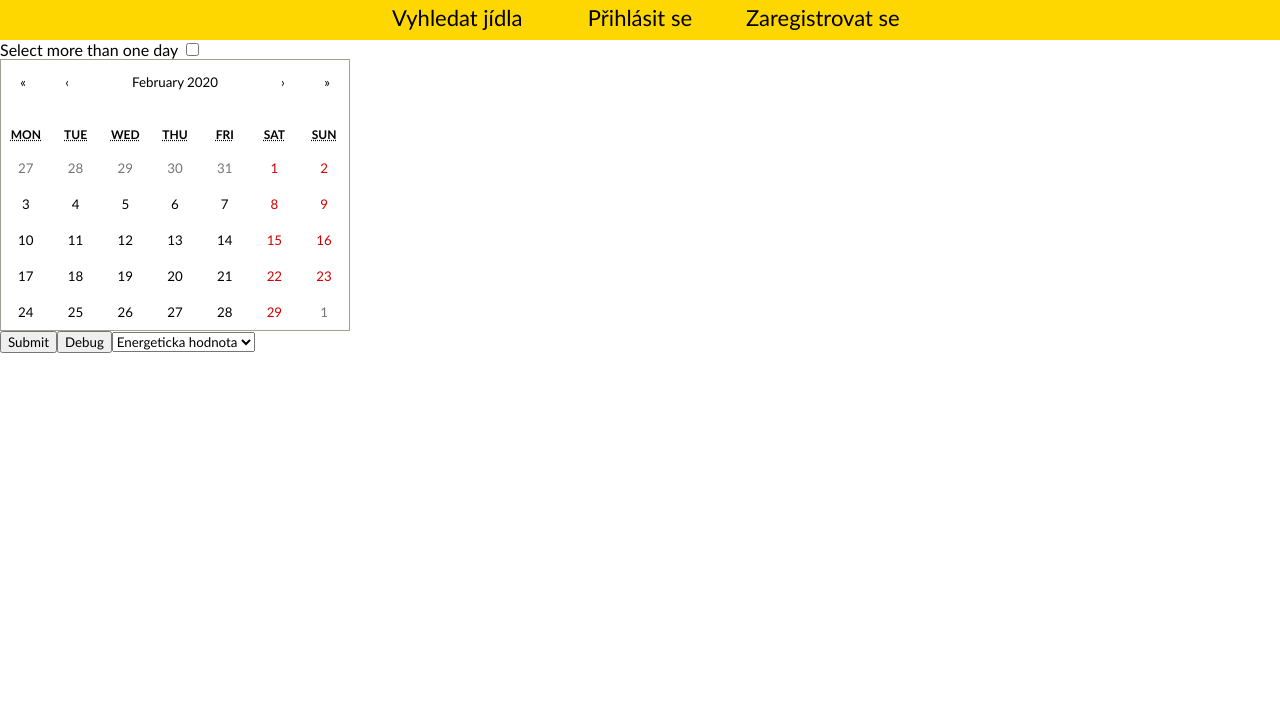
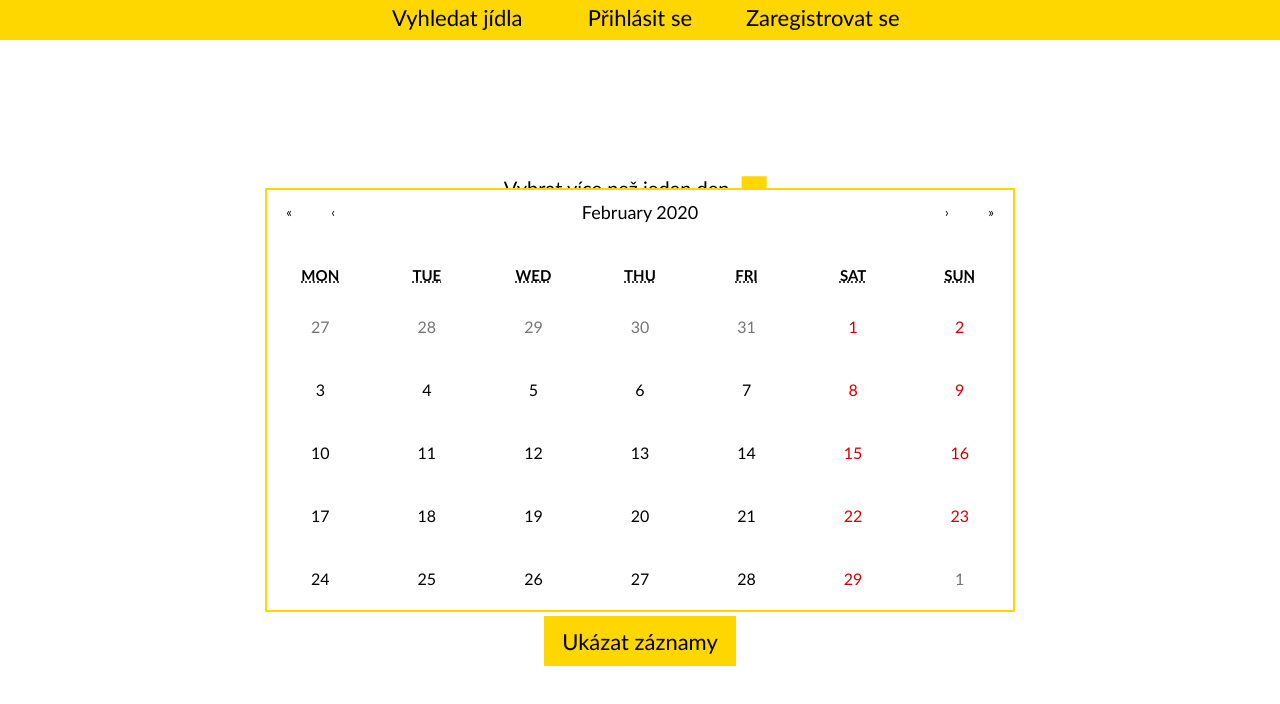
Before and after one commit to DavidCech/dietdiary-frontend, a React (Create React App) app: page /viewDiaryEntries in a window 1280 px wide. Shown: the top 704 px of the page. Built offline with nearby package versions, Linux system fonts and the light colour scheme.

Commit message:
Almost finished styling ViewDiaryEntries, have to check the overflow on the preview cells and set max width to some reasonable value and deal with the burned calories divs.

```diff
--- a/src/action-creators/diaryEntryActionCreator.js
+++ b/src/action-creators/diaryEntryActionCreator.js
@@ -90,7 +90,7 @@ export const deleteDiaryEntry = (diaryEntry) => dispatch => {
 //Sets all properties of diaryEntryReducer in Store to their initial values
 export const diaryEntryCleanUp = () => dispatch => {
     dispatch({
-        type: 'SEACHED_DIARYENTRY_CLEANUP',
+        type: 'SEARCHED_DIARYENTRY_CLEANUP',
     })
 
 };
--- a/src/components/ViewDiaryEntries.js
+++ b/src/components/ViewDiaryEntries.js
@@ -3,6 +3,8 @@ import Calendar from "react-calendar";
 import {connect} from 'react-redux';
 import {getDiaryEntries, diaryEntryCleanUp, deleteDiaryEntry} from "../action-creators/diaryEntryActionCreator";
 import {BarChart, XAxis, YAxis, CartesianGrid, Tooltip, Legend, Bar} from 'recharts';
+import '../styles/viewdiaryentries.css';
+import '@fortawesome/fontawesome-free/css/all.min.css';
 
 //This component serves as GUI for viewing diaryEntries
 class ViewDiaryEntries extends Component {
@@ -18,6 +20,7 @@ class ViewDiaryEntries extends Component {
         this.handleSelect = this.handleSelect.bind(this);
         this.generateTable = this.generateTable.bind(this);
         this.deleteDiaryEntry = this.deleteDiaryEntry.bind(this);
+        this.diaryEntriesCleanUp = this.diaryEntriesCleanUp.bind(this);
     }
 
     //Initializes state property of the component
@@ -81,14 +84,19 @@ class ViewDiaryEntries extends Component {
             this.props.getDiaryEntries(JSON.stringify(this.state.date));
             this.setState({inputError: ""})
         } else {
-            this.setState({inputError: "Musíte zvolit datum nebo data v kalendáři"})
+            this.setState({inputError: "Nejdříve musíte zvolit datum nebo data v kalendáři"})
         }
     };
 
     //Changes the show property of state which determines whether the BarChart will show information about calories or
     //nutritional values
     handleSelect = (event) => {
-        this.setState({show: event.target.value})
+        if(this.state.show==="kcal"){
+            this.setState({show: "nutrition"})
+        }else {
+            this.setState({show: "kcal"})
+        }
+
     };
 
     //Alters the Legend text used by the BarChart, it prevents the Legend from rendering items used by the BarChart to
@@ -106,9 +114,7 @@ class ViewDiaryEntries extends Component {
 
     //Cleans up searched diaryEntries from the Redux Store
     componentWillUnmount(){
-        if(this.props.diaryEntryCleanUp){
-            this.props.diaryEntryCleanUp();
-        }
+        this.diaryEntriesCleanUp();
     }
 
     //Deletes the given diaryEntry if it is the author of the diaryEntry who calls this function
@@ -118,26 +124,63 @@ class ViewDiaryEntries extends Component {
         }
     };
 
+    //Cleans up searched diaryEntries from the Redux Store, and resets some properties of state to their initial values
+    diaryEntriesCleanUp = () => {
+        this.setState({
+            date: null,
+            multipleSelection: false,
+            show: "kcal",
+            inputError: ""
+        });
+        if(this.props.diaryEntryCleanUp){
+            this.props.diaryEntryCleanUp();
+        }
+    };
+
     render() {
-        //Doesn't show chart before user submits date(s) of the diaryEntry(/ies) or if there are no diaryEntries for the
-        //submitted dates
+        //Toggles between showing diaryEntry(/ies) for the selected days after the user submits them and showing the
+        //calendar
         let displayChart = 'none';
+        let displayCalendar = 'block';
         if (this.state.data.length !== 0 && this.props.searchedDiaryEntries) {
             displayChart = 'block';
+            displayCalendar = 'none';
         }
 
         //If it is the author of the diaryEntry who views it, this code renders a delete button, else if the user chooses
         //to delete the diaryEntry via the aforementioned delete button it shows a message with the outcome of the delete
         let conditionalDelete;
         let deleteMessage;
+        let messageStyle = {display: "none"};
         if(!Array.isArray(this.props.searchedDiaryEntries) && this.props.searchedDiaryEntries){
-            console.log(this.props.searchedDiaryEntries);
-            let deleteButton = <button className="delete-button" onClick={this.deleteDiaryEntry}>X</button>;
+            let deleteButton = <i onClick={this.deleteDiaryEntry} className="far fa-trash-alt delete-button" />;
             conditionalDelete = localStorage.getItem('username')===this.props.searchedDiaryEntries.authorUsername ? deleteButton : <div />;
         } else if (this.props.deleteMessage && !this.props.searchedDiaryEntries){
-            deleteMessage = <span>{this.props.deleteMessage}</span>;
+            messageStyle = {
+                display: "block",
+                color: "green",
+                position: "fixed",
+                top: "50%",
+                left: "50%",
+                msTransform: "translate(-50%, -50%)",
+                transform: "translate(-50%, -50%)",
+                fontSize: "24px",
+            };
+            displayChart = 'none';
+            displayCalendar = 'none';
+            deleteMessage = <span style={messageStyle}>{this.props.deleteMessage}</span>;
         } else if (this.state.inputError!==""){
-            deleteMessage = <span>{this.state.inputError}</span>;
+            messageStyle = {
+                display: "block",
+                color: "red",
+                position: "fixed",
+                top: "86%",
+                left: "50%",
+                msTransform: "translate(-50%, -50%)",
+                transform: "translate(-50%, -50%)",
+                fontSize: "16px",
+            };
+            deleteMessage = <span style={messageStyle}>{this.state.inputError}</span>;
         }
 
         //Shows either chart for calories or nutritional values which depends on show attribute of state which user changes
@@ -145,52 +188,57 @@ class ViewDiaryEntries extends Component {
         let barsHtml = [];
         if (this.state.show === 'kcal') {
             barsHtml.push(<Bar dataKey="kcal" fill="#18139c" stroke="#18139c" stackId="a" key={this.getKey()}
-                               isAnimationActive={false}/>);
+                               isAnimationActive={false} maxBarSize={100}/>);
             barsHtml.push(<Bar dataKey="goalKcal" fill="none" stroke="#18139c" stackId="a" key={this.getKey()}
-                               isAnimationActive={false}/>);
+                               isAnimationActive={false} maxBarSize={100}/>);
         } else {
             barsHtml.push(<Bar dataKey="carbs" stackId="a" fill="#d67e0f" stroke="#d67e0f" key={this.getKey()}
-                               isAnimationActive={false}/>);
+                               isAnimationActive={false} maxBarSize={100}/>);
             barsHtml.push(<Bar dataKey="goalCarbs" stackId="a" fill="none" stroke="#d67e0f" key={this.getKey()}
-                               isAnimationActive={false}/>);
+                               isAnimationActive={false} maxBarSize={100}/>);
             barsHtml.push(<Bar dataKey="protein" stackId="b" fill="#ab1d1d" stroke="#ab1d1d" key={this.getKey()}
-                               isAnimationActive={false}/>);
+                               isAnimationActive={false} maxBarSize={100}/>);
             barsHtml.push(<Bar dataKey="goalProtein" stackId="b" fill="none" stroke="#ab1d1d" key={this.getKey()}
-                               isAnimationActive={false}/>);
+                               isAnimationActive={false} maxBarSize={100}/>);
             barsHtml.push(<Bar dataKey="fibre" stackId="c" fill="#1c7800" stroke="#1c7800" key={this.getKey()}
-                               isAnimationActive={false}/>);
+                               isAnimationActive={false} maxBarSize={100}/>);
             barsHtml.push(<Bar dataKey="goalFibre" stackId="c" fill="none" stroke="#1c7800" key={this.getKey()}
-                               isAnimationActive={false}/>);
+                               isAnimationActive={false} maxBarSize={100}/>);
             barsHtml.push(<Bar dataKey="fat" stackId="d" fill="saddlebrown" stroke="saddlebrown" key={this.getKey()}
-                               isAnimationActive={false}/>);
+                               isAnimationActive={false} maxBarSize={100}/>);
             barsHtml.push(<Bar dataKey="goalFat" stackId="d" fill="none" stroke="saddlebrown" key={this.getKey()}
-                               isAnimationActive={false}/>);
+                               isAnimationActive={false} maxBarSize={100}/>);
         }
 
+        //Generates text of the button which switches between the graph showing kcal and nutritional values
+        let buttonText = this.state.show==="kcal" ? "Ukázat nutriční hodnoty" : "Ukázat kilokalorie";
+
         return (
-            <div>
-                Select more than one day <input type="checkbox" onClick={this.handleCheckbox}/>
-                <Calendar onChange={this.changeDate} selectRange={this.state.multipleSelection}
-                          value={this.state.date}/>
-                <button onClick={this.handleSubmit}>Submit</button>
-                <button onClick={() => {
-                    console.log(this.state)
-                }}>Debug
-                </button>
+            <div className="view-diaryentries-wrapper">
+                <div className="calendar-wrapper" style={{display: displayCalendar}}>
+                    <div className="range-div">
+                        <span className="range-label">{"Vybrat více než jeden den"}</span>
+                        <label className="container">
+                            <input type="checkbox" onChange={this.handleCheckbox}/>
+                            <span className="checkmark" />
+                        </label>
+                    </div>
+                    <Calendar onChange={this.changeDate} selectRange={this.state.multipleSelection}
+                              value={this.state.date} maxDetail="month"/>
+                    <button className="view-diaryentries-submit" onClick={this.handleSubmit}>{"Ukázat záznamy"}</button>
+                </div>
 
-                <select value={this.state.show} onChange={this.handleSelect}>
-                    <option value="kcal">Energeticka hodnota</option>
-                    <option value="nutrients">Nutricni hodnoty</option>
-                </select>
-
-                <div style={{display: displayChart}}>
+                <div className="chart-wrapper" style={{display: displayChart}}>
+                    <div className="buttons-wrapper">
+                    <button className="chart-toggle" onClick={this.handleSelect}>{buttonText}</button>
                     {conditionalDelete}
-                    <BarChart width={730} height={250} data={this.state.data}>
+                    </div>
+                    <BarChart width={900} height={360} margin={{top: 20, right: 85, bottom: 20, left: 25}} data={this.state.data}>
                         <CartesianGrid strokeDasharray="3 3"/>
                         <XAxis dataKey="date" label={{value: 'Data', position: 'insideBottomRight', offset: -5}}/>
                         <YAxis label={{
                             value: this.state.show === "kcal" ? "kcal" : "g",
-                            position: 'insideLeft', offset: this.state.show === "kcal" ? -15 : 5
+                            position: 'insideLeft', offset: this.state.show === "kcal" ? -20 : 5
                         }}/>
                         <Tooltip content={<CustomTooltip/>}/>
                         <Legend formatter={this.renderLegendText}/>
@@ -198,6 +246,7 @@ class ViewDiaryEntries extends Component {
                     </BarChart>
                     {this.state.tableHtml}
                 </div>
+                <button className="view-diaryentries-back" style={{display: displayChart}} onClick={this.diaryEntriesCleanUp}>{"Zpět"}</button>
                 {deleteMessage}
             </div>
         );
@@ -209,8 +258,8 @@ class ViewDiaryEntries extends Component {
         //The html representing table cells is stored in cells variable and html representing table rows in the rows variable
         let cells;
         let rows = [];
-        let mealNames = ["Snidane", "Dopoledni svacina", "Obed", "Odpoledni svacina", "Vecere", "Ostatni"];
-        let nuritionNames = ["Chod", "Energeticka hodnota", "Bilkoviny", "Sacharidy", "Tuky", "Vlaknina", "Obsah chodu"];
+        let mealNames = ["Snídaně", "Dopolední svačina", "Oběd", "Odpolední svačina", "Večeře", "Ostatní"];
+        let nuritionNames = ["Chod", "Kilokalorie", "Bílkoviny", "Sacharidy", "Tuky", "Vláknina", "Obsah chodu"];
         let meals = data.meals;
         let activities = data.activities;
         //Generates a row for each meal and one for the headers
@@ -224,21 +273,21 @@ class ViewDiaryEntries extends Component {
             //Generates a column for nutritional value, a column for the content of the meal and one column for the name of the meal
             for (let j = 0; j < nuritionNames.length; j++) {
                 if (i === 0) {
-                    cells.push(<th key={this.getKey()}>{nuritionNames[j]}</th>);
+                    cells.push(<th className="view-diaryentries-table-header" key={this.getKey()}>{nuritionNames[j]}</th>);
                 } else if (j === 0) {
-                    cells.push(<td key={this.getKey()}>{mealNames[i - 1]}</td>);
+                    cells.push(<td className="view-diaryentries-table-cell" key={this.getKey()}>{mealNames[i - 1]}</td>);
                 } else {
                     if (j === 1) {
-                        cells.push(<td key={this.getKey()}>{mealEntry[j - 1][1] + " kcal"}</td>);
+                        cells.push(<td className="view-diaryentries-table-cell" key={this.getKey()}>{mealEntry[j - 1][1]}</td>);
                     } else if (j > 1 && j < mealNames.length) {
-                        cells.push(<td key={this.getKey()}>{mealEntry[j - 1][1] + " g"}</td>);
+                        cells.push(<td className="view-diaryentries-table-cell" key={this.getKey()}>{mealEntry[j - 1][1] + " g"}</td>);
                     } else {
                         // eslint-disable-next-line
                         mealEntry[j - 1][1].forEach(meal => {
                             mealContent += meal + ", ";
                         });
                         mealContent = mealContent.substring(0, mealContent.length - 2);
-                        cells.push(<td key={this.getKey()}>{mealContent}</td>);
+                        cells.push(<td className="view-diaryentries-table-cell" key={this.getKey()}>{mealContent}</td>);
                     }
                 }
             }
@@ -247,13 +296,12 @@ class ViewDiaryEntries extends Component {
 
         //Puts the html tags together
         let table = <div>
-            <table>
+            <table className="view-diaryentries-table">
                 <tbody>{rows}</tbody>
             </table>
-            <div>
-                {"Kalorií spáleno aktivitami: " + activities.kcal}
-                <p/>
-                {"Popis aktivit: " + activities.description}
+            <div className="burned-calories-wrapper">
+                <div className="burned-calories-count">{"Kalorií spáleno aktivitami: " + activities.kcal}</div>
+                <div className="burned-calories-description">{"Popis aktivit: " + activities.description}</div>
             </div>
         </div>;
 
@@ -288,7 +336,7 @@ const CustomTooltip = ({active, payload, label}) => {
         }
 
         return (
-            <div className="custom-tooltip" style={{"background-color": "white"}}>
+            <div className="custom-tooltip" style={{backgroundColor: "white"}}>
                 <p className="label">{`${label}:`}</p>
                 <p>{responseString}</p>
             </div>
--- /dev/null
+++ b/src/styles/viewdiaryentries.css
@@ -0,0 +1,252 @@
+.react-calendar {
+    width: 750px;
+    font-family: "Trebuchet MS", Helvetica, sans-serif;
+    font-size: 20px;
+    border: 2px solid var(--primary-color);
+    line-height: 26px;
+    position: fixed;
+    -ms-transform: translate(-50%, -50%);
+    transform: translate(-50%, -50%);
+    left: 50%;
+    top: 50%
+}
+
+.react-calendar__tile {
+    padding: 22px 8px;
+    font-size: 16px;
+}
+
+.react-calendar__month-view__days__day:hover {
+    background-color: var(--primary-color-hover);
+}
+
+.react-calendar__tile--active {
+    background: var(--primary-color-hover);
+    color: var(--secondary-color);
+}
+
+.react-calendar__navigation__label {
+    font-size: 18px;
+}
+
+.react-calendar__tile--active:enabled:hover,
+.react-calendar__tile--active:enabled:focus {
+    background: var(--primary-color-hover);
+}
+
+.view-diaryentries-submit, .view-diaryentries-back{
+    color: var(--secondary-color);
+    width: 15%;
+    height: 50px;
+    background-color: var(--primary-color);
+    display: block;
+    position: fixed;
+    text-align: center;
+    vertical-align: middle;
+    border: 2px solid var(--primary-color);
+    box-sizing: padding-box;
+    font-size: 22px;
+    left: 50%;
+    top: 77%;
+    -ms-transform: translate(-50%, 0);
+    transform: translate(-50%, 0);
+}
+
+.view-diaryentries-back {
+    top: 88%;
+}
+
+.view-diaryentries-submit:hover, .view-diaryentries-back:hover {
+    cursor: pointer;
+    background-color: var(--primary-color-hover);
+    border: 2px solid var(--primary-color-hover);
+}
+
+.range-div {
+    -ms-transform: translate(-50%, 0);
+    transform: translate(-50%, 0);
+    position: fixed;
+    left: 50%;
+    top: 22%;
+}
+
+/* Customize the label (the container) */
+.container {
+    display: inline-block;
+    margin-left: 12px;
+    position: relative;
+    padding-left: 35px;
+    margin-bottom: 12px;
+    cursor: pointer;
+    font-size: 22px;
+    -webkit-user-select: none;
+    -moz-user-select: none;
+    -ms-user-select: none;
+    user-select: none;
+}
+
+/* Hide the browser's default checkbox */
+.container input {
+    position: absolute;
+    opacity: 0;
+    cursor: pointer;
+    height: 0;
+    width: 0;
+}
+
+/* Create a custom checkbox */
+.checkmark {
+    position: absolute;
+    top: 0;
+    left: 0;
+    height: 25px;
+    -ms-transform: translate(0%, -15%);
+    transform: translate(0%, -15%);
+    width: 25px;
+    background-color: var(--primary-color);
+}
+
+/* On mouse-over, add a grey background color */
+.container:hover input ~ .checkmark {
+    background-color: var(--primary-color-hover);
+}
+
+/* When the checkbox is checked, add a blue background */
+.container input:checked ~ .checkmark {
+    background-color: var(--primary-color);
+}
+
+.container:hover input:checked ~ .checkmark {
+    background-color: var(--primary-color-hover);
+}
+
+/* Create the checkmark/indicator (hidden when not checked) */
+.checkmark:after {
+    content: "";
+    position: absolute;
+    display: none;
+}
+
+/* Show the checkmark when checked */
+.container input:checked ~ .checkmark:after {
+    display: block;
+}
+
+/* Style the checkmark/indicator */
+.container .checkmark:after {
+    left: 9px;
+    top: 5px;
+    width: 5px;
+    height: 10px;
+    border: solid white;
+    border-width: 0 3px 3px 0;
+    -webkit-transform: rotate(45deg);
+    -ms-transform: rotate(45deg);
+    transform: rotate(45deg);
+}
+
+.range-label {
+    font-size: 20px;
+    line-height: 24px;
+    color: var(--secondary-color);
+    vertical-align: middle;
+}
+
+.chart-wrapper {
+    position: fixed;
+    -ms-transform: translate(-50%, -50%);
+    transform: translate(-50%, -50%);
+    left: 50%;
+    top: 50%;
+    border: 2px solid var(--primary-color);
+}
+
+.legend-item-0 {
+    padding-left: 100px;
+}
+
+.recharts-legend-item {
+    padding-top: 10px;
+}
+
+.recharts-wrapper {
+    z-index: -1;
+}
+
+.buttons-wrapper > .delete-button {
+    font-size: 22px;
+    float: right;
+    width: 43px;
+    z-index: 1;
+}
+
+.chart-toggle {
+    font-size: 21px;
+    padding: 5px 5px;
+    border: none;
+    border-right: 2px solid var(--primary-color);
+    border-bottom: 2px solid var(--primary-color);
+    color: var(--secondary-color);
+    width: 300px;
+    height: 36px;
+    background-color: var(--primary-color);
+    display: inline-block;
+    float: left;
+    text-align: center;
+    vertical-align: middle;
+    z-index: 1;
+}
+
+.chart-wrapper > select:hover {
+    cursor: pointer;
+}
+
+.buttons-wrapper {
+    width: 100%;
+    height: 40px;
+}
+
+.chart-toggle:hover{
+    cursor: pointer;
+    background-color: var(--primary-color-hover);
+    border-bottom: 2px solid var(--primary-color-hover);
+    border-right: 2px solid var(--primary-color-hover);
+}
+
+.chart-wrapper > select:focus {
+    outline: none;
+}
+
+.view-diaryentries-table {
+    width: 100%;
+    border-top: 1px solid var(--primary-color);
+    border-collapse: collapse;
+}
+
+.view-diaryentries-table-header {
+    padding: 2px 0;
+    border-top: 1px solid var(--primary-color);
+    border-bottom: 1px solid var(--primary-color);
+}
+
+.view-diaryentries-table-header + .view-diaryentries-table-header,
+.view-diaryentries-table-cell + .view-diaryentries-table-cell{
+    border-left: 1px solid var(--primary-color);
+}
+
+.view-diaryentries-table-cell {
+    text-align: center;
+    max-width: 350px;
+    padding: 4px 0;
+    border-top: 1px solid var(--primary-color);
+    border-bottom: 1px solid var(--primary-color);
+    overflow-y: scroll;
+}
+
+.burned-calories-description {
+
+}
+
+.burned-calories-count {
+
+}
```
